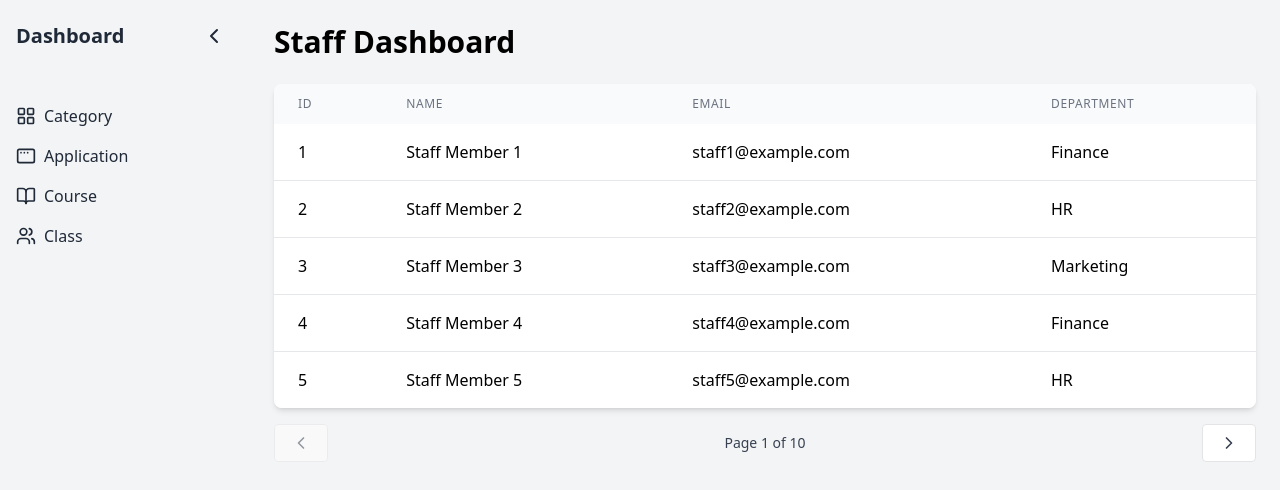
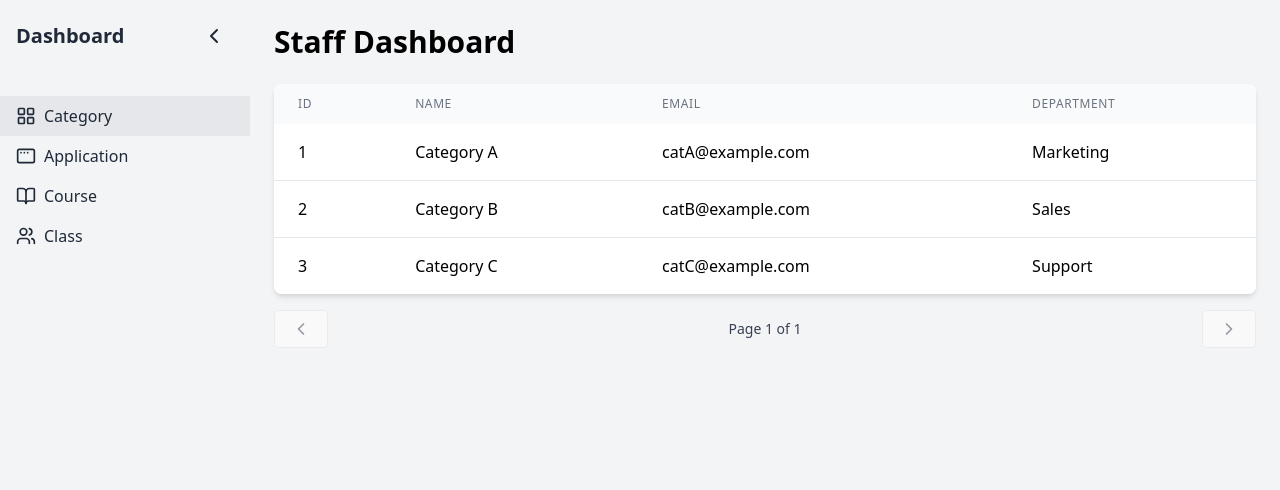
Before and after one commit to baosetsuna123/LSS_FrontEnd, a React (Vite) app: page /dashboard in a window 1280 px wide. Shown: the top 490 px of the page. Built offline with nearby package versions, Linux system fonts and the light colour scheme.

Commit message:
refactor

```diff
--- /dev/null
+++ b/src/components/Applications.jsx
@@ -0,0 +1,40 @@
+const ApplicationLayout = ({ data }) => {
+  return (
+    <div>
+      <div className="bg-white shadow-md rounded-lg overflow-hidden">
+        <table className="min-w-full">
+          <thead className="bg-gray-50">
+            <tr>
+              <th className="px-6 py-3 text-left text-xs font-medium text-gray-500 uppercase tracking-wider">
+                ID
+              </th>
+              <th className="px-6 py-3 text-left text-xs font-medium text-gray-500 uppercase tracking-wider">
+                Name
+              </th>
+              <th className="px-6 py-3 text-left text-xs font-medium text-gray-500 uppercase tracking-wider">
+                Email
+              </th>
+              <th className="px-6 py-3 text-left text-xs font-medium text-gray-500 uppercase tracking-wider">
+                Department
+              </th>
+            </tr>
+          </thead>
+          <tbody className="bg-white divide-y divide-gray-200">
+            {data.map((cat) => (
+              <tr key={cat.id}>
+                <td className="px-6 py-4 whitespace-nowrap">{cat.id}</td>
+                <td className="px-6 py-4 whitespace-nowrap">{cat.name}</td>
+                <td className="px-6 py-4 whitespace-nowrap">{cat.email}</td>
+                <td className="px-6 py-4 whitespace-nowrap">
+                  {cat.department}
+                </td>
+              </tr>
+            ))}
+          </tbody>
+        </table>
+      </div>
+    </div>
+  );
+};
+
+export default ApplicationLayout;
--- /dev/null
+++ b/src/components/Category.jsx
@@ -0,0 +1,40 @@
+const CategoryLayout = ({ data }) => {
+  return (
+    <div>
+      <div className="bg-white shadow-md rounded-lg overflow-hidden">
+        <table className="min-w-full">
+          <thead className="bg-gray-50">
+            <tr>
+              <th className="px-6 py-3 text-left text-xs font-medium text-gray-500 uppercase tracking-wider">
+                ID
+              </th>
+              <th className="px-6 py-3 text-left text-xs font-medium text-gray-500 uppercase tracking-wider">
+                Name
+              </th>
+              <th className="px-6 py-3 text-left text-xs font-medium text-gray-500 uppercase tracking-wider">
+                Email
+              </th>
+              <th className="px-6 py-3 text-left text-xs font-medium text-gray-500 uppercase tracking-wider">
+                Department
+              </th>
+            </tr>
+          </thead>
+          <tbody className="bg-white divide-y divide-gray-200">
+            {data.map((cat) => (
+              <tr key={cat.id}>
+                <td className="px-6 py-4 whitespace-nowrap">{cat.id}</td>
+                <td className="px-6 py-4 whitespace-nowrap">{cat.name}</td>
+                <td className="px-6 py-4 whitespace-nowrap">{cat.email}</td>
+                <td className="px-6 py-4 whitespace-nowrap">
+                  {cat.department}
+                </td>
+              </tr>
+            ))}
+          </tbody>
+        </table>
+      </div>
+    </div>
+  );
+};
+
+export default CategoryLayout;
--- /dev/null
+++ b/src/components/Class.jsx
@@ -0,0 +1,40 @@
+const ClassLayout = ({ data }) => {
+  return (
+    <div>
+      <div className="bg-white shadow-md rounded-lg overflow-hidden">
+        <table className="min-w-full">
+          <thead className="bg-gray-50">
+            <tr>
+              <th className="px-6 py-3 text-left text-xs font-medium text-gray-500 uppercase tracking-wider">
+                ID
+              </th>
+              <th className="px-6 py-3 text-left text-xs font-medium text-gray-500 uppercase tracking-wider">
+                Name
+              </th>
+              <th className="px-6 py-3 text-left text-xs font-medium text-gray-500 uppercase tracking-wider">
+                Email
+              </th>
+              <th className="px-6 py-3 text-left text-xs font-medium text-gray-500 uppercase tracking-wider">
+                Department
+              </th>
+            </tr>
+          </thead>
+          <tbody className="bg-white divide-y divide-gray-200">
+            {data.map((cat) => (
+              <tr key={cat.id}>
+                <td className="px-6 py-4 whitespace-nowrap">{cat.id}</td>
+                <td className="px-6 py-4 whitespace-nowrap">{cat.name}</td>
+                <td className="px-6 py-4 whitespace-nowrap">{cat.email}</td>
+                <td className="px-6 py-4 whitespace-nowrap">
+                  {cat.department}
+                </td>
+              </tr>
+            ))}
+          </tbody>
+        </table>
+      </div>
+    </div>
+  );
+};
+
+export default ClassLayout;
--- /dev/null
+++ b/src/components/Course.jsx
@@ -0,0 +1,40 @@
+const CourseLayout = ({ data }) => {
+  return (
+    <div>
+      <div className="bg-white shadow-md rounded-lg overflow-hidden">
+        <table className="min-w-full">
+          <thead className="bg-gray-50">
+            <tr>
+              <th className="px-6 py-3 text-left text-xs font-medium text-gray-500 uppercase tracking-wider">
+                ID
+              </th>
+              <th className="px-6 py-3 text-left text-xs font-medium text-gray-500 uppercase tracking-wider">
+                Name
+              </th>
+              <th className="px-6 py-3 text-left text-xs font-medium text-gray-500 uppercase tracking-wider">
+                Email
+              </th>
+              <th className="px-6 py-3 text-left text-xs font-medium text-gray-500 uppercase tracking-wider">
+                Department
+              </th>
+            </tr>
+          </thead>
+          <tbody className="bg-white divide-y divide-gray-200">
+            {data.map((cat) => (
+              <tr key={cat.id}>
+                <td className="px-6 py-4 whitespace-nowrap">{cat.id}</td>
+                <td className="px-6 py-4 whitespace-nowrap">{cat.name}</td>
+                <td className="px-6 py-4 whitespace-nowrap">{cat.email}</td>
+                <td className="px-6 py-4 whitespace-nowrap">
+                  {cat.department}
+                </td>
+              </tr>
+            ))}
+          </tbody>
+        </table>
+      </div>
+    </div>
+  );
+};
+
+export default CourseLayout;
--- a/src/components/Dashboard.jsx
+++ b/src/components/Dashboard.jsx
@@ -1,4 +1,4 @@
-import { useState, useEffect } from "react";
+import { useState, useEffect, useCallback } from "react";
 import {
   ChevronLeft,
   ChevronRight,
@@ -8,43 +8,132 @@ import {
   LayoutGrid,
   AppWindowMac,
 } from "lucide-react";
-import { useCallback } from "react";
+import ApplicationLayout from "./Applications";
+import CourseLayout from "./Course";
+import ClassLayout from "./Class";
+import CategoryLayout from "./Category";
+
 export function Dashboard() {
   const [sidebarWidth, setSidebarWidth] = useState(250);
   const [isSidebarCollapsed, setIsSidebarCollapsed] = useState(false);
   const [isResizing, setIsResizing] = useState(false);
   const [currentPage, setCurrentPage] = useState(1);
-  const [staffData, setStaffData] = useState([]);
   const itemsPerPage = 5;
-  const [activeCategory, setActiveCategory] = useState("manage");
+  const [activeCategory, setActiveCategory] = useState("category");
 
-  useEffect(() => {
-    // Simulating data fetch
-    const fetchData = () => {
-      const data = Array.from({ length: 50 }, (_, i) => ({
-        id: i + 1,
-        name: `Staff Member ${i + 1}`,
-        email: `staff${i + 1}@example.com`,
-        department: ["HR", "IT", "Finance", "Marketing"][
-          Math.floor(Math.random() * 4)
-        ],
-      }));
-      setStaffData(data);
-    };
-    fetchData();
-  }, []);
+  const categoryData = [
+    {
+      id: 1,
+      name: "Category A",
+      email: "catA@example.com",
+      department: "Marketing",
+    },
+    {
+      id: 2,
+      name: "Category B",
+      email: "catB@example.com",
+      department: "Sales",
+    },
+    {
+      id: 3,
+      name: "Category C",
+      email: "catC@example.com",
+      department: "Support",
+    },
+  ];
+
+  const applicationData = [
+    {
+      id: 1,
+      name: "Application A",
+      email: "appA@example.com",
+      department: "IT",
+    },
+    {
+      id: 2,
+      name: "Application B",
+      email: "appB@example.com",
+      department: "Finance",
+    },
+    {
+      id: 3,
+      name: "Application C",
+      email: "appC@example.com",
+      department: "HR",
+    },
+  ];
+
+  const courseData = [
+    {
+      id: 1,
+      name: "Course A",
+      email: "courseA@example.com",
+      department: "Math",
+    },
+    {
+      id: 2,
+      name: "Course B",
+      email: "courseB@example.com",
+      department: "Science",
+    },
+    {
+      id: 3,
+      name: "Course C",
+      email: "courseC@example.com",
+      department: "History",
+    },
+    {
+      id: 4,
+      name: "Course A",
+      email: "courseA@example.com",
+      department: "Math",
+    },
+    {
+      id: 5,
+      name: "Course B",
+      email: "courseB@example.com",
+      department: "Science",
+    },
+    {
+      id: 6,
+      name: "Course C",
+      email: "courseC@example.com",
+      department: "History",
+    },
+  ];
+
+  const classData = [
+    {
+      id: 1,
+      name: "Class A",
+      email: "classA@example.com",
+      department: "Biology",
+    },
+    {
+      id: 2,
+      name: "Class B",
+      email: "classB@example.com",
+      department: "Chemistry",
+    },
+    {
+      id: 3,
+      name: "Class C",
+      email: "classC@example.com",
+      department: "Physics",
+    },
+  ];
 
   const stopResizing = () => setIsResizing(false);
 
   const resize = useCallback(
     (e) => {
-      // Wrap resize in useCallback
       if (isResizing && !isSidebarCollapsed) {
         setSidebarWidth(Math.max(60, e.clientX));
       }
     },
     [isResizing, isSidebarCollapsed]
   );
+
   const toggleSidebar = () => {
     setIsSidebarCollapsed(!isSidebarCollapsed);
     setSidebarWidth(isSidebarCollapsed ? 250 : 60);
@@ -59,8 +148,24 @@ export function Dashboard() {
     };
   }, [isResizing, resize]);
 
-  const pageCount = Math.ceil(staffData.length / itemsPerPage);
-  const currentData = staffData.slice(
+  // Determine the data to display based on the active category
+  const getDataForCurrentCategory = () => {
+    switch (activeCategory) {
+      case "application":
+        return applicationData;
+      case "course":
+        return courseData;
+      case "class":
+        return classData;
+      case "category":
+      default:
+        return categoryData;
+    }
+  };
+
+  const dataToDisplay = getDataForCurrentCategory();
+  const pageCount = Math.ceil(dataToDisplay.length / itemsPerPage);
+  const currentData = dataToDisplay.slice(
     (currentPage - 1) * itemsPerPage,
     currentPage * itemsPerPage
   );
@@ -137,45 +242,15 @@ export function Dashboard() {
       <div className="flex-1 overflow-hidden bg-gray-100">
         <div className="p-6">
           <h1 className="text-3xl font-bold mb-6">Staff Dashboard</h1>
-
           {/* Table */}
-          <div className="bg-white shadow-md rounded-lg overflow-hidden">
-            <table className="min-w-full">
-              <thead className="bg-gray-50">
-                <tr>
-                  <th className="px-6 py-3 text-left text-xs font-medium text-gray-500 uppercase tracking-wider">
-                    ID
-                  </th>
-                  <th className="px-6 py-3 text-left text-xs font-medium text-gray-500 uppercase tracking-wider">
-                    Name
-                  </th>
-                  <th className="px-6 py-3 text-left text-xs font-medium text-gray-500 uppercase tracking-wider">
-                    Email
-                  </th>
-                  <th className="px-6 py-3 text-left text-xs font-medium text-gray-500 uppercase tracking-wider">
-                    Department
-                  </th>
-                </tr>
-              </thead>
-              <tbody className="bg-white divide-y divide-gray-200">
-                {currentData.map((staff) => (
-                  <tr key={staff.id}>
-                    <td className="px-6 py-4 whitespace-nowrap">{staff.id}</td>
-                    <td className="px-6 py-4 whitespace-nowrap">
-                      {staff.name}
-                    </td>
-                    <td className="px-6 py-4 whitespace-nowrap">
-                      {staff.email}
-                    </td>
-                    <td className="px-6 py-4 whitespace-nowrap">
-                      {staff.department}
-                    </td>
-                  </tr>
-                ))}
-              </tbody>
-            </table>
-          </div>
-
+          {activeCategory === "category" && (
+            <CategoryLayout data={currentData} />
+          )}
+          {activeCategory === "application" && (
+            <ApplicationLayout data={currentData} />
+          )}
+          {activeCategory === "course" && <CourseLayout data={currentData} />}
+          {activeCategory === "class" && <ClassLayout data={currentData} />}
           {/* Pagination */}
           <div className="mt-4 flex justify-between items-center">
             <button
```
